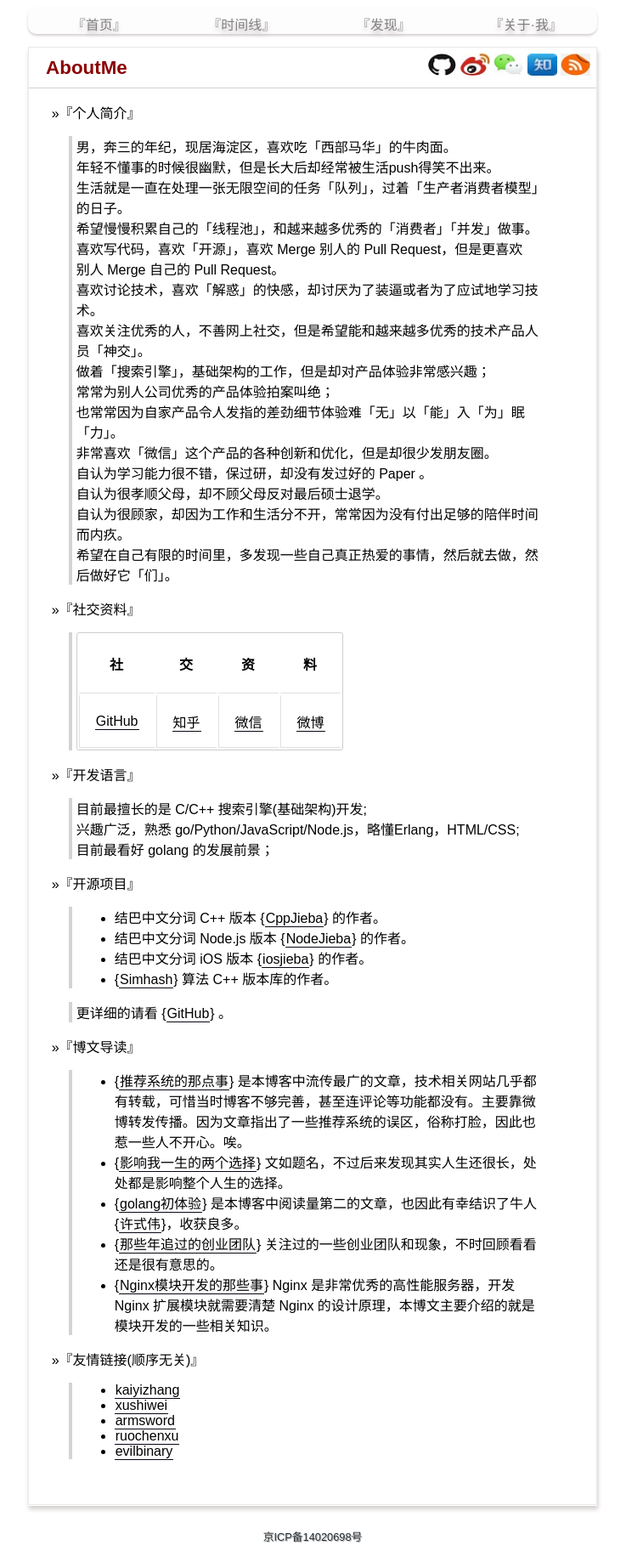
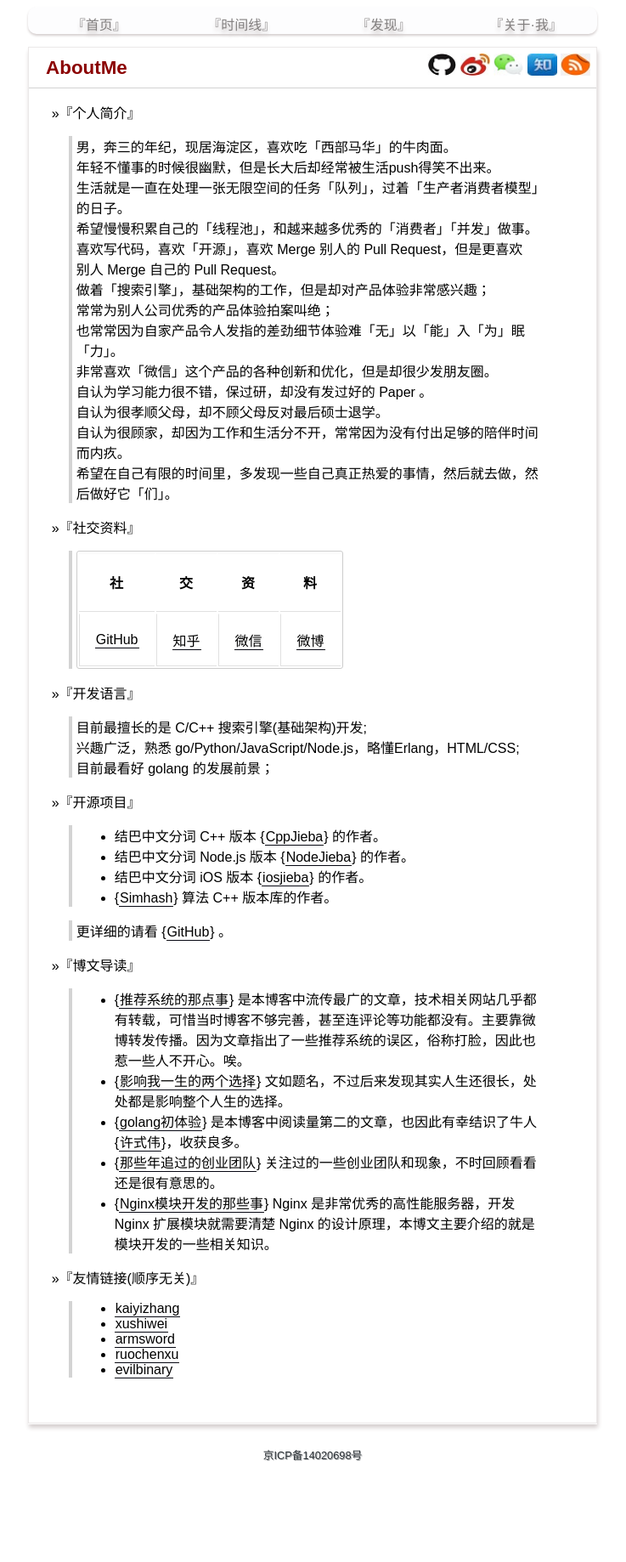
Before and after one commit to yanyiwu/blog, a Jekyll site: the page built from about.md, in a window 1280 px wide. Shown: the whole page at 85% size, without its empty margins (272-1009 px from the left). Built offline with Jekyll 4.4.1, drawn with Linux system fonts in a browser that asks for light colours; Markdown is read by kramdown in place of the engine named in the settings; comment, search, counter and statistics services are not loaded; after the commit the page ends 1742 px from its top, so only the background shows below that.

Commit message:
little modification

```diff
--- a/about.md
+++ b/about.md
@@ -10,8 +10,6 @@ title: AboutMe
 > 生活就是一直在处理一张无限空间的任务「队列」，过着「生产者消费者模型」的日子。
 > 希望慢慢积累自己的「线程池」，和越来越多优秀的「消费者」「并发」做事。
 > 喜欢写代码，喜欢「开源」，喜欢 Merge 别人的 Pull Request，但是更喜欢 别人 Merge 自己的 Pull Request。
-> 喜欢讨论技术，喜欢「解惑」的快感，却讨厌为了装逼或者为了应试地学习技术。
-> 喜欢关注优秀的人，不善网上社交，但是希望能和越来越多优秀的技术产品人员「神交」。
 > 做着「搜索引擎」，基础架构的工作，但是却对产品体验非常感兴趣；
 > 常常为别人公司优秀的产品体验拍案叫绝；
 > 也常常因为自家产品令人发指的差劲细节体验难「无」以「能」入「为」眠「力」。
```
